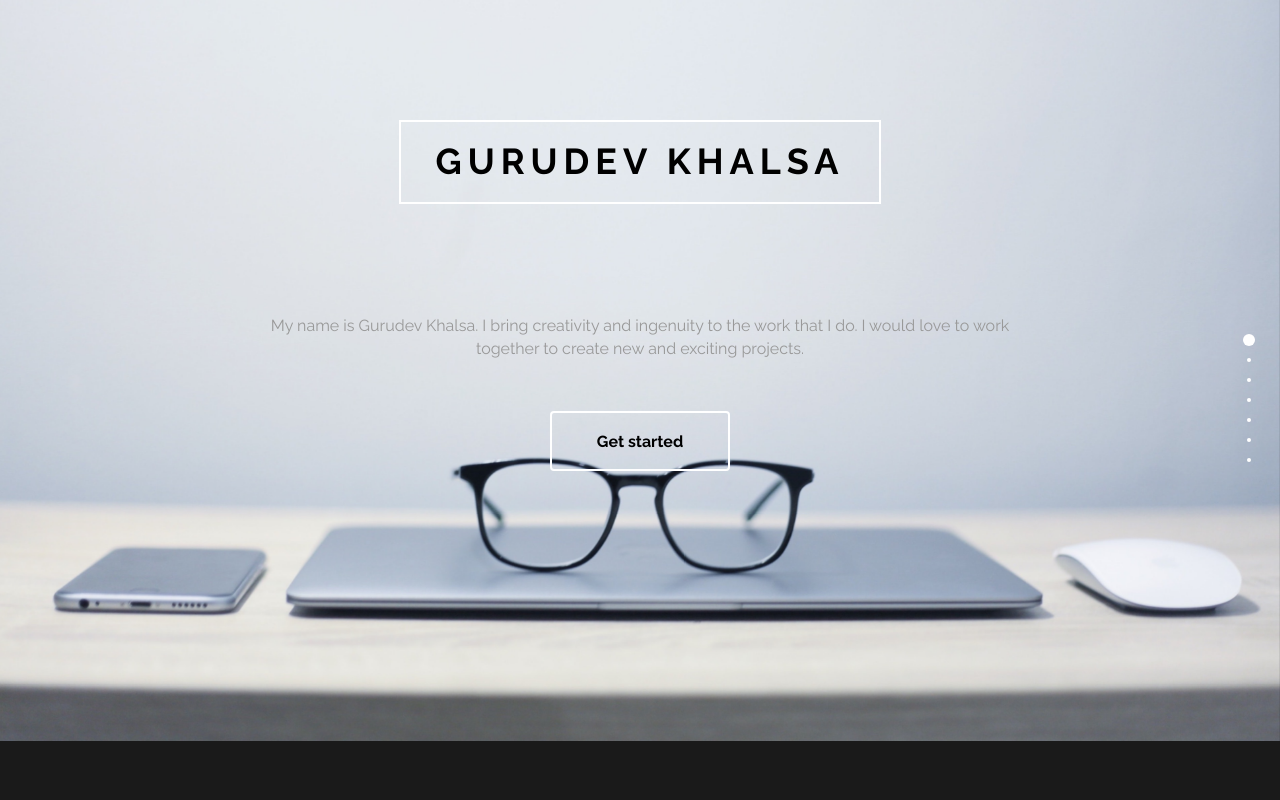
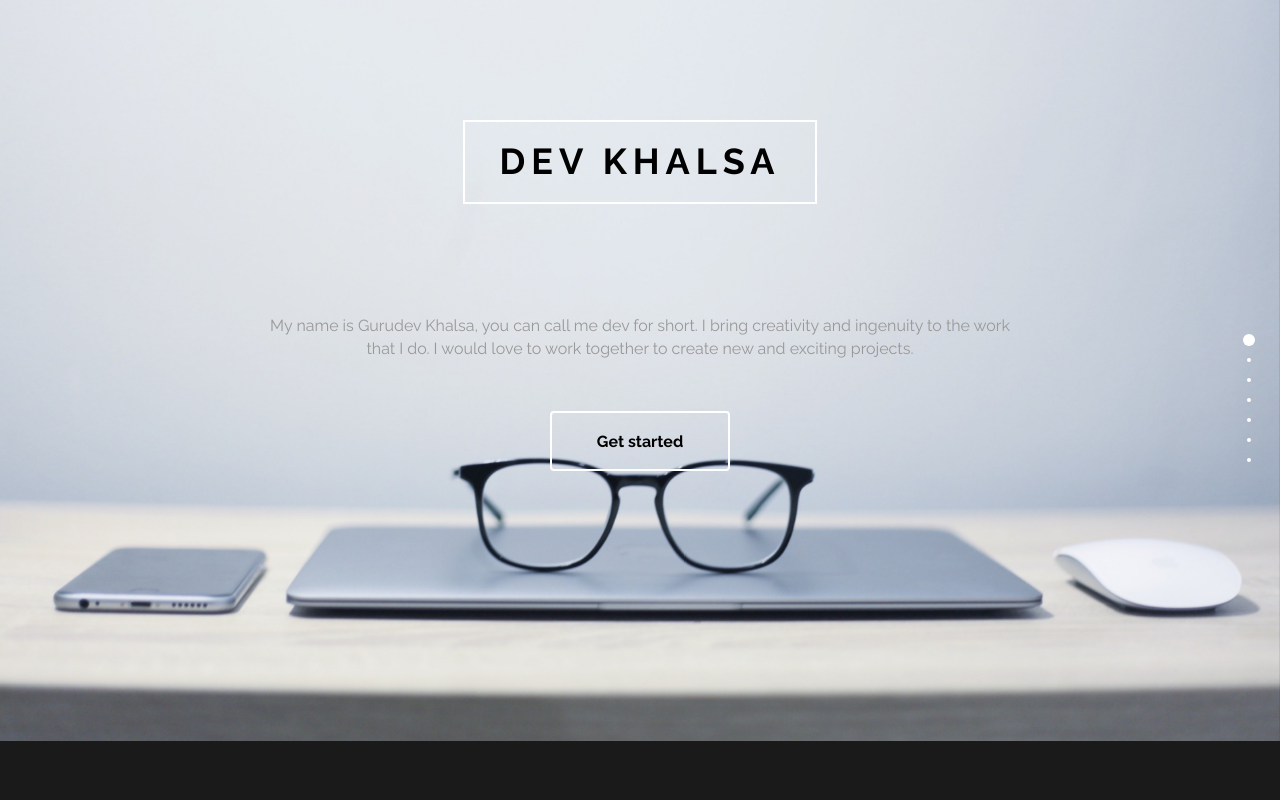
Before and after one commit to good-dude-dev/good-dude-dev.github.io, a plain HTML site: page index.html in a window 1280 px wide. Shown: the top 800 px of the page. Drawn offline with Linux system fonts and the light colour scheme.

Commit message:
Update index.html

```diff
--- a/index.html
+++ b/index.html
@@ -38,9 +38,9 @@
 					<div class="col-md-2"></div>
 					<div class="col-md-8 wow fadeIn" data-wow-delay="0.9s">
 						<!-- <h2>Welcome!</h2> -->
-						<h1>GURUDEV KHALSA</h1>
+						<h1>DEV KHALSA</h1>
 						<h3 class="rotate">SOFTWARE ENGINEER, WEB DEVELOPER, DESIGNER &AMP; CREATOR</h3>
-						<p>My name is Gurudev Khalsa. I bring creativity and ingenuity to the work that I do. I would love to work together to create new and exciting projects.</p>
+						<p>My name is Gurudev Khalsa, you can call me dev for short. I bring creativity and ingenuity to the work that I do. I would love to work together to create new and exciting projects.</p>
 						<a href="#work" class="btn btn-default smoothScroll wow fadeInUp" data-wow-delay="1s">Get started</a>
 					</div>
 					<div class="col-md-2"></div>
```
